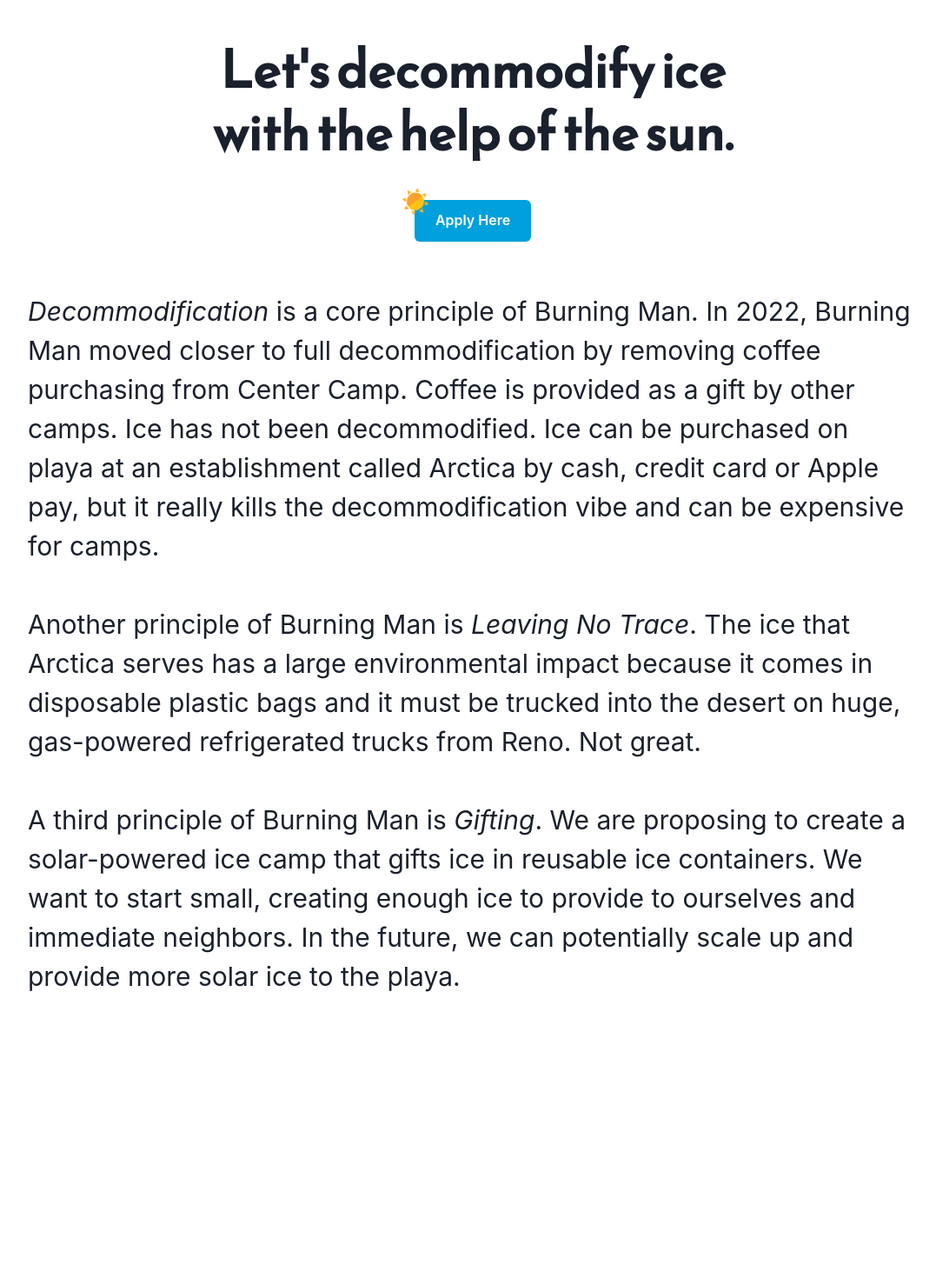
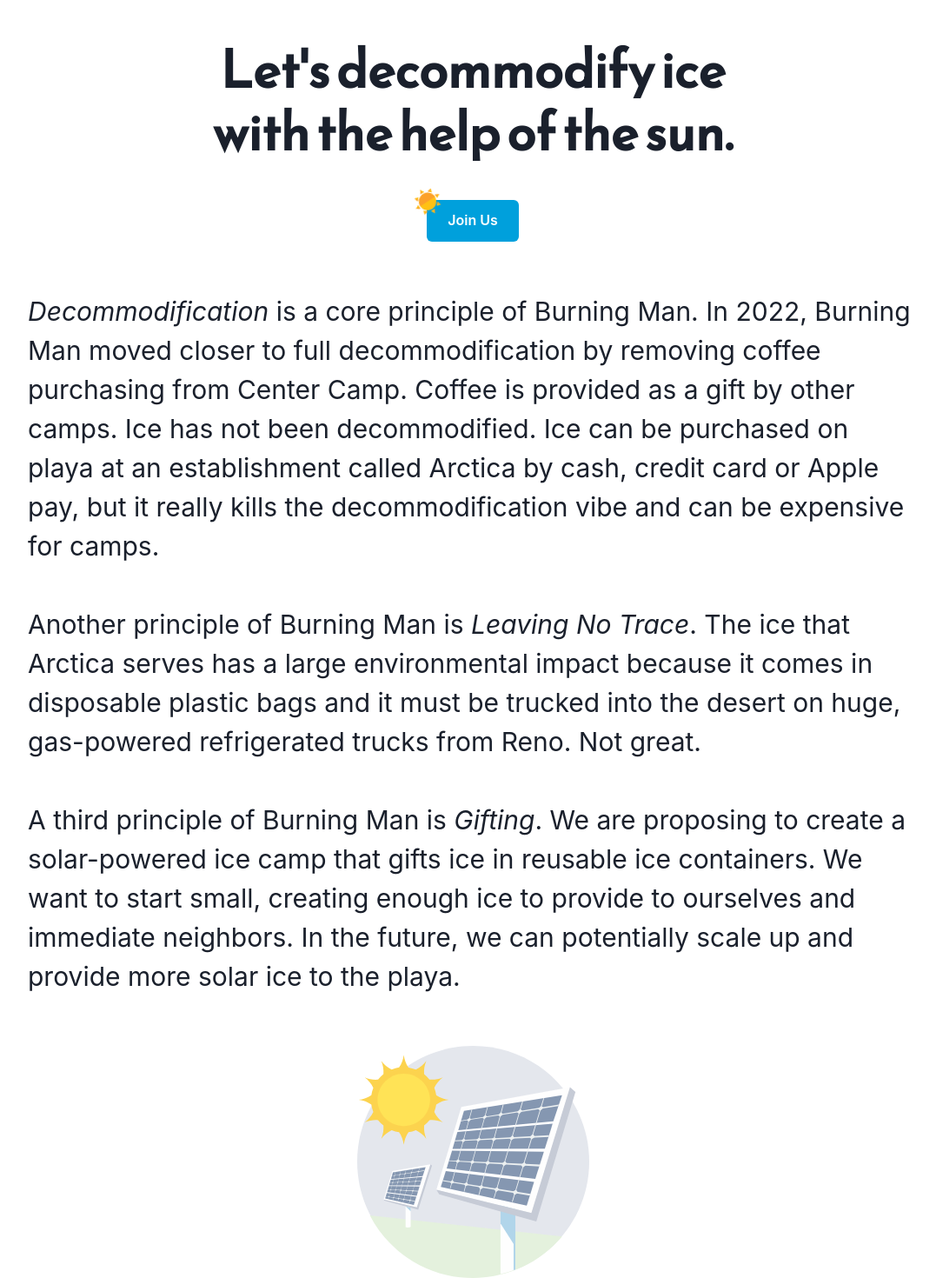
Before and after one commit to cdepman/iceicemaybe.org, a React (Create React App) app: page / in a window 1280 px wide. Shown: the part 96-1566 px from the top of the page at 87% size, without its empty margins (96-1173 px from the left). Before the commit the page ends 1267 px from the top, so only its background shows below. Built offline with nearby package versions, Linux system fonts and the light colour scheme; the HTML template or start-up script is replaced by a standard one.

Commit message:
add solar panels image, other minor updates

```diff
--- a/src/App.js
+++ b/src/App.js
@@ -7,12 +7,14 @@
   VStack,
   Flex,
   Heading,
+  Image,
   Button,
 } from '@chakra-ui/react';
 import { Logo } from './components/Logo';
 import { NavBarContainer } from './components/NavbarContainer'
 import theme from './theme'
 import { SpinLogo } from './components/SpinLogo';
+import solarPanels from './solarPanels.svg'
 
 function App() {
   return (
@@ -34,7 +36,7 @@
           </Heading>
           <Box position='relative'>
             <SpinLogo />
-            <Button p="24px" colorScheme='linkedin' >Apply Here</Button>
+            <Button p="24px" colorScheme='linkedin' >Join Us</Button>
           </Box>
           <Box
             fontSize={{ xl: '3xl', md: '2xl', sm: 'lg', base: 'md' }}
@@ -52,6 +54,9 @@
               A third principle of Burning Man is <Text as="i">Gifting</Text>. We are proposing to create a solar-powered ice camp that gifts ice in reusable ice containers. We want to start small, creating enough ice to provide to ourselves and immediate neighbors. In the future, we can potentially scale up and provide more solar ice to the playa.
             </Text>
           </Box>
+          <Box>
+            <Image src={solarPanels} />
+          </Box>
         </VStack>
       </Box>
     </ChakraProvider>
```
Also changed, not shown: src/solarPanels.svg (added).
